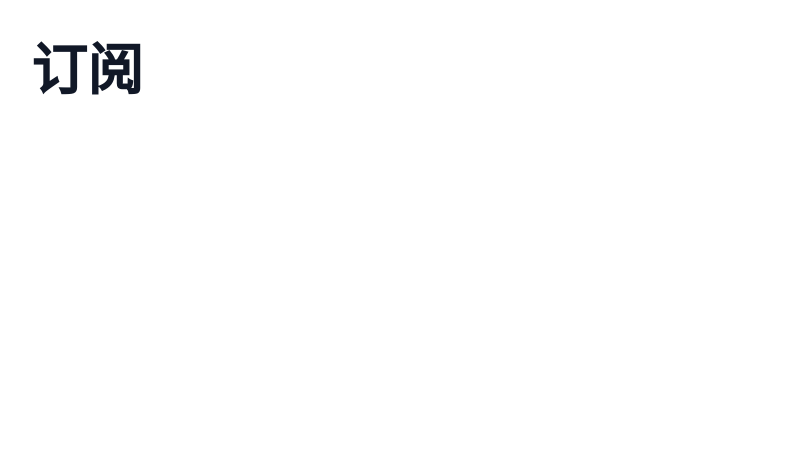
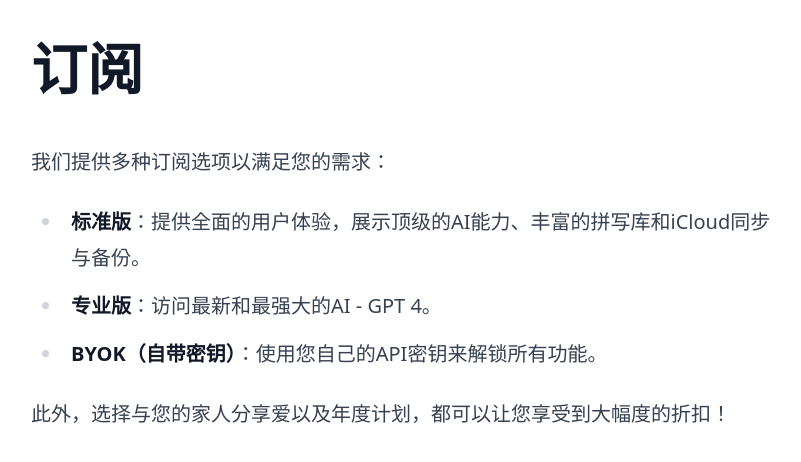
Before and after one commit to WizBoard/wizboard.github.io, a Jekyll site: the page built from docs/docs/zh-CN/subscriptions.md, in a window 1280 px wide. Shown: the top 462 px of the page, without its empty margins (73-874 px from the left). Built offline with Jekyll 4.4.1, drawn with Linux system fonts in a browser that asks for light colours; nearby versions of some CDN libraries.

Commit message:
Update subscriptions.md

```diff
--- a/docs/docs/zh-CN/subscriptions.md
+++ b/docs/docs/zh-CN/subscriptions.md
@@ -3,3 +3,11 @@ layout: plain_content
 title: WizBoard用户手册
 ---
 # 订阅
+
+我们提供多种订阅选项以满足您的需求：
+
+* **标准版**：提供全面的用户体验，展示顶级的AI能力、丰富的拼写库和iCloud同步与备份。
+* **专业版**：访问最新和最强大的AI - GPT 4。
+* **BYOK（自带密钥）**：使用您自己的API密钥来解锁所有功能。
+
+此外，选择与您的家人分享爱以及年度计划，都可以让您享受到大幅度的折扣！
```
